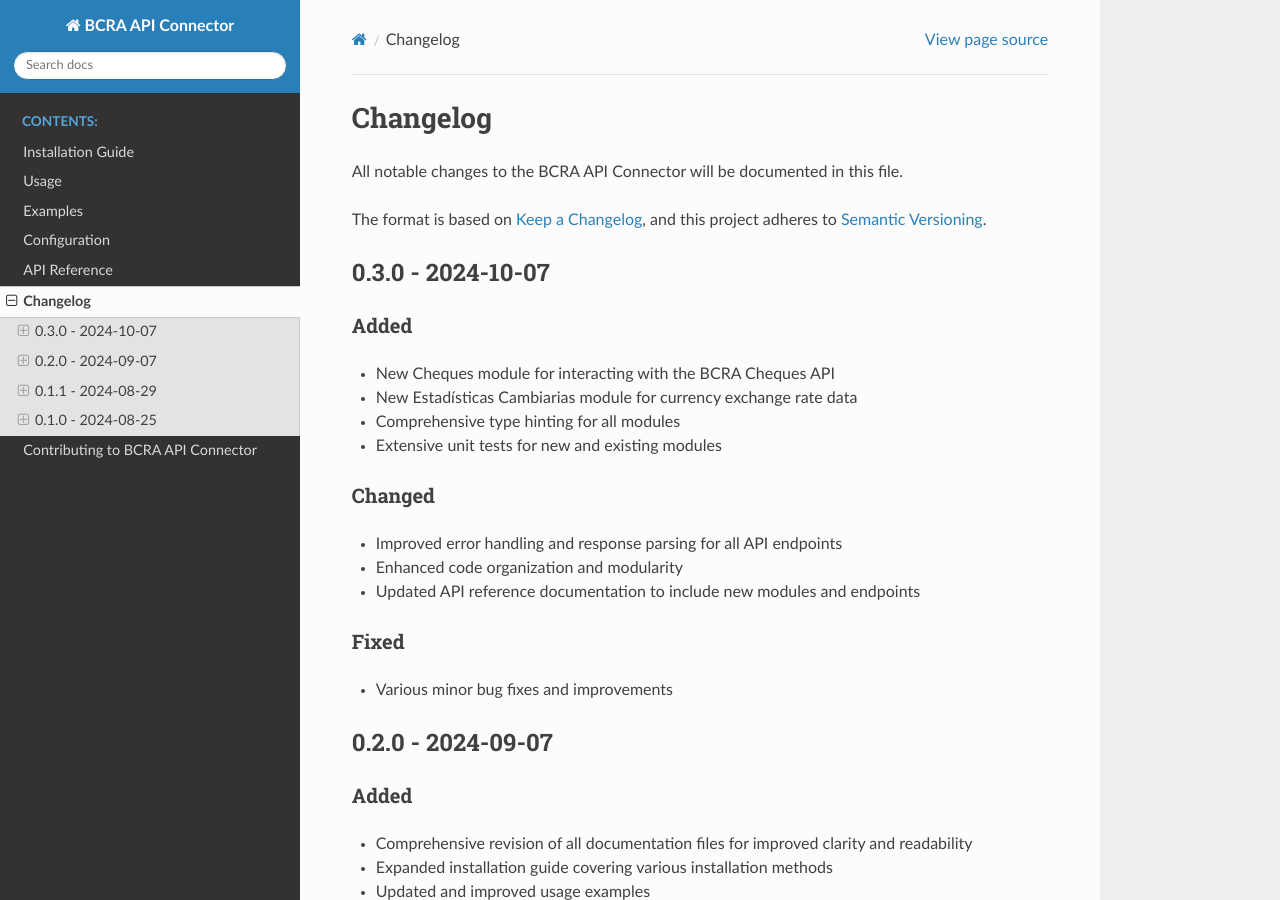
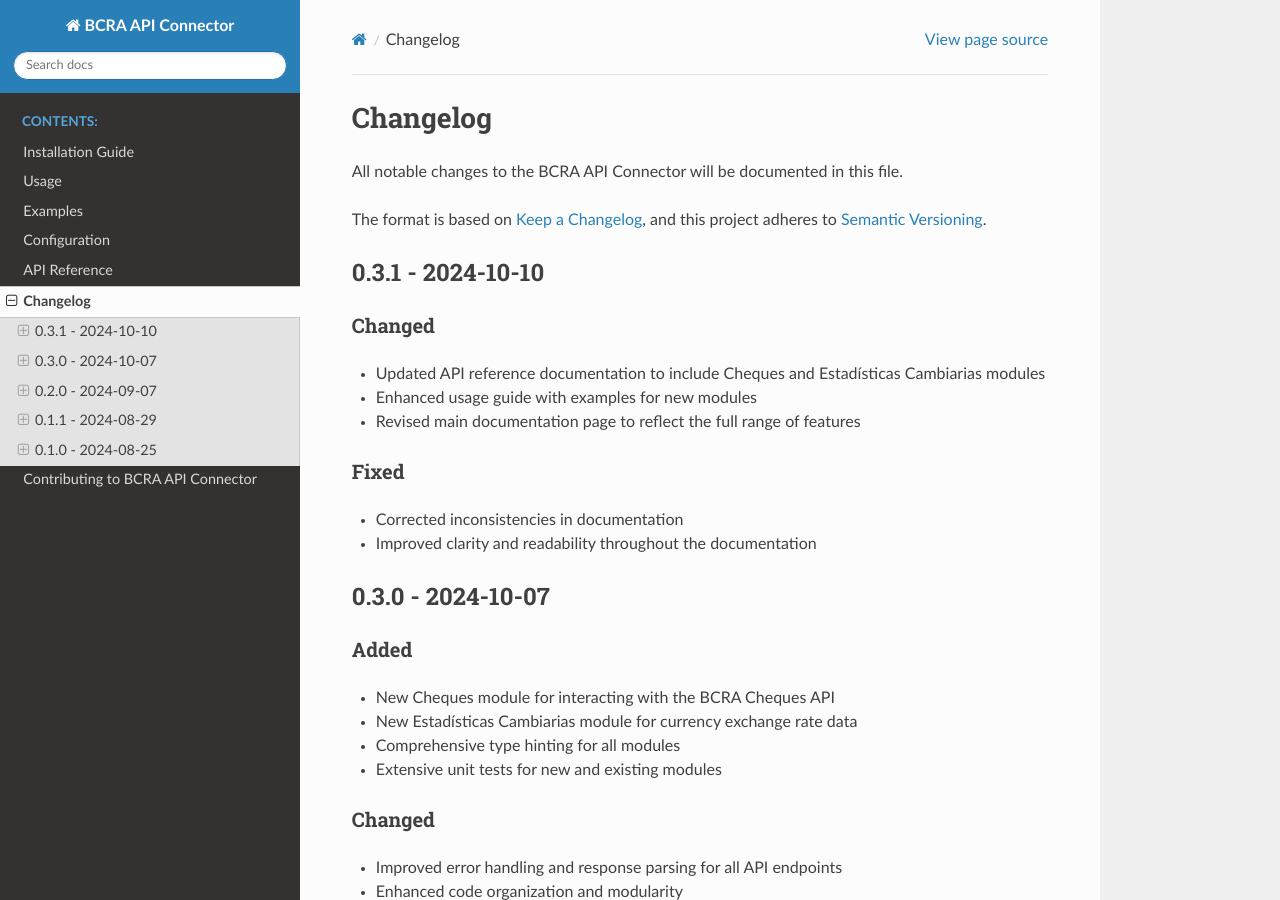
Before and after one commit to PPeitsch/bcra-connector, a Sphinx documentation site: the page built from docs/source/changelog.rst, in a window 1280 px wide and 900 px high. Built offline with Sphinx 7.4.7 and the Read the Docs theme 3.1.0, drawn with Linux system fonts in a browser that asks for light colours.

Commit message:
updated changelog doc file

```diff
--- a/docs/source/changelog.rst
+++ b/docs/source/changelog.rst
@@ -5,6 +5,20 @@
 
 The format is based on `Keep a Changelog <https://keepachangelog.com/en/1.0.0/>`_,
 and this project adheres to `Semantic Versioning <https://semver.org/spec/v2.0.0.html>`_.
+
+0.3.1 - 2024-10-10
+------------------
+
+Changed
+^^^^^^^
+* Updated API reference documentation to include Cheques and Estadísticas Cambiarias modules
+* Enhanced usage guide with examples for new modules
+* Revised main documentation page to reflect the full range of features
+
+Fixed
+^^^^^
+* Corrected inconsistencies in documentation
+* Improved clarity and readability throughout the documentation
 
 0.3.0 - 2024-10-07
 ------------------
```
